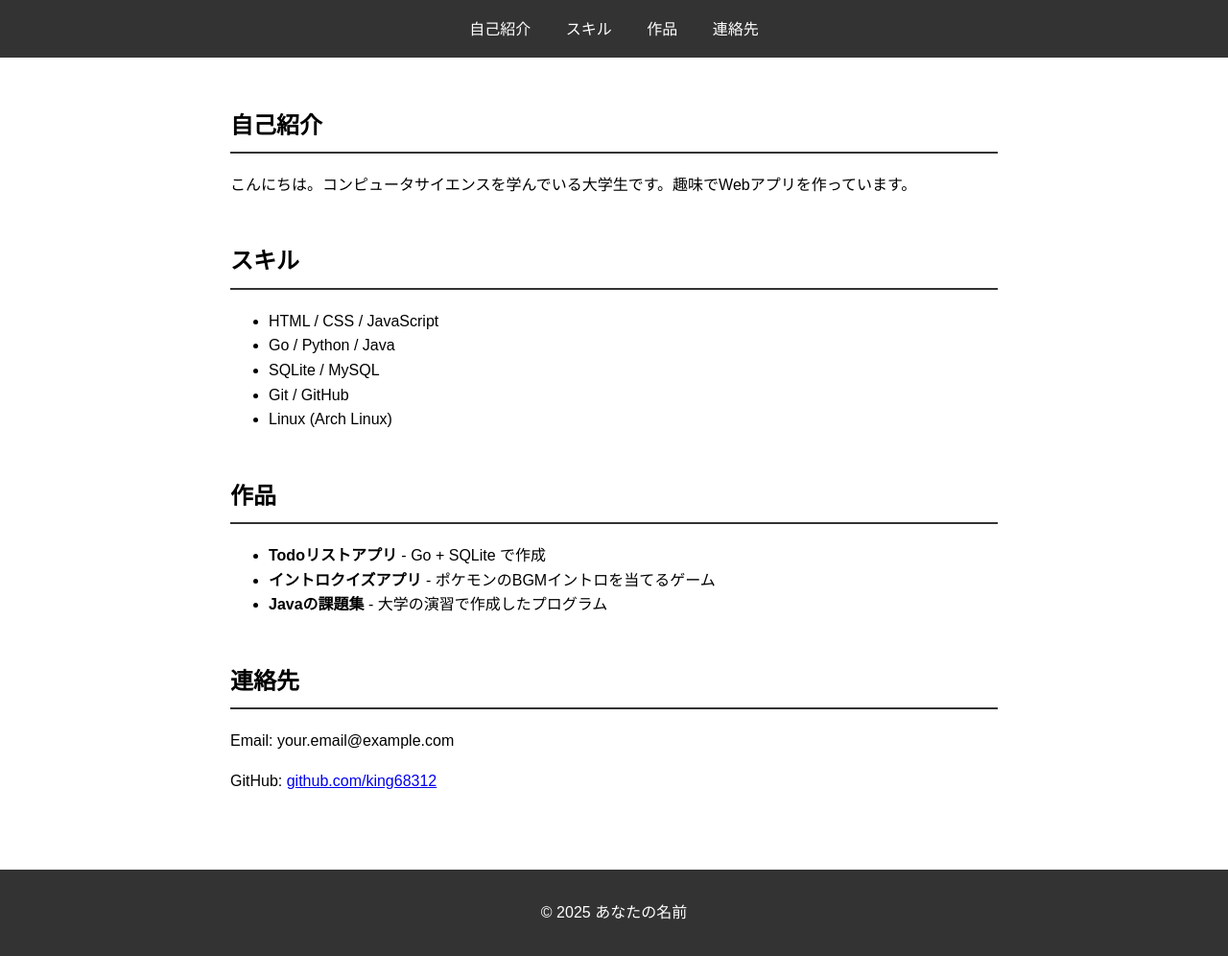
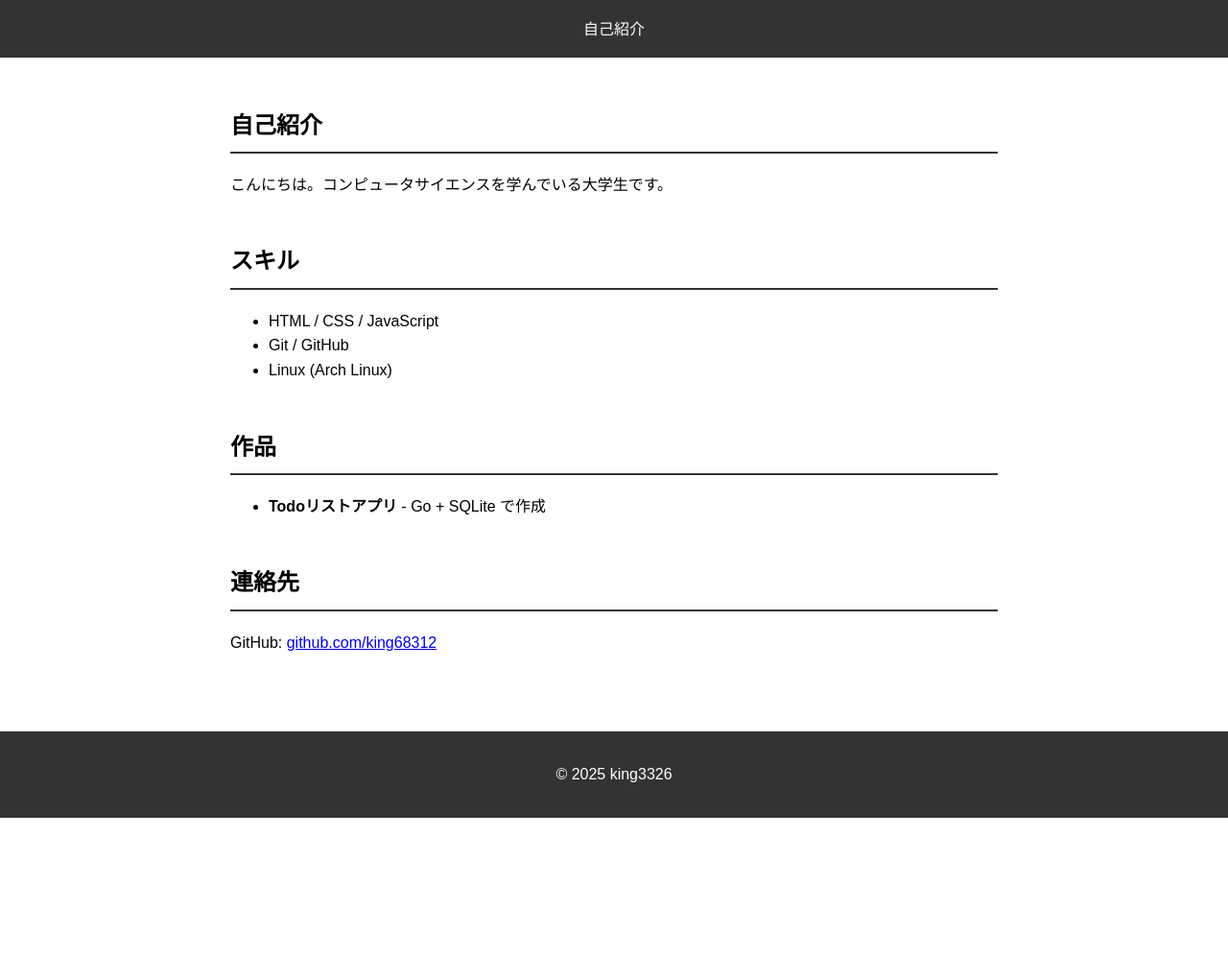
Before and after one commit to king68312/portfolio, a plain HTML site: page index.html in a window 1280 px wide. Shown: the part 92-1088 px from the top of the page at 96% size. After the commit the page ends 944 px from the top, so only its background shows below. Drawn offline with Linux system fonts and the light colour scheme.

Commit message:
名前を入力

```diff
--- a/index.html
+++ b/index.html
@@ -3,7 +3,7 @@
 <head>
   <meta charset="UTF-8">
   <meta name="viewport" content="width=device-width, initial-scale=1.0">
-  <title>ポートフォリオ | あなたの名前</title>
+  <title>ポートフォリオ | king3326</title>
   <style>
     body {
       font-family: Arial, sans-serif;
@@ -42,24 +42,19 @@
     <h1>あなたの名前</h1>
     <nav>
       <a href="#about">自己紹介</a>
-      <a href="#skills">スキル</a>
-      <a href="#projects">作品</a>
-      <a href="#contact">連絡先</a>
     </nav>
   </header>
 
   <main>
     <section id="about">
       <h2>自己紹介</h2>
-      <p>こんにちは。コンピュータサイエンスを学んでいる大学生です。趣味でWebアプリを作っています。</p>
+      <p>こんにちは。コンピュータサイエンスを学んでいる大学生です。</p>
     </section>
 
     <section id="skills">
       <h2>スキル</h2>
       <ul>
         <li>HTML / CSS / JavaScript</li>
-        <li>Go / Python / Java</li>
-        <li>SQLite / MySQL</li>
         <li>Git / GitHub</li>
         <li>Linux (Arch Linux)</li>
       </ul>
@@ -69,20 +64,17 @@
       <h2>作品</h2>
       <ul>
         <li><strong>Todoリストアプリ</strong> - Go + SQLite で作成</li>
-        <li><strong>イントロクイズアプリ</strong> - ポケモンのBGMイントロを当てるゲーム</li>
-        <li><strong>Javaの課題集</strong> - 大学の演習で作成したプログラム</li>
       </ul>
     </section>
 
     <section id="contact">
       <h2>連絡先</h2>
-      <p>Email: your.email@example.com</p>
       <p>GitHub: <a href="https://github.com/king68312" target="_blank">github.com/king68312</a></p>
     </section>
   </main>
 
   <footer>
-    <p>&copy; 2025 あなたの名前</p>
+    <p>&copy; 2025 king3326</p>
   </footer>
 
 </body>
```
